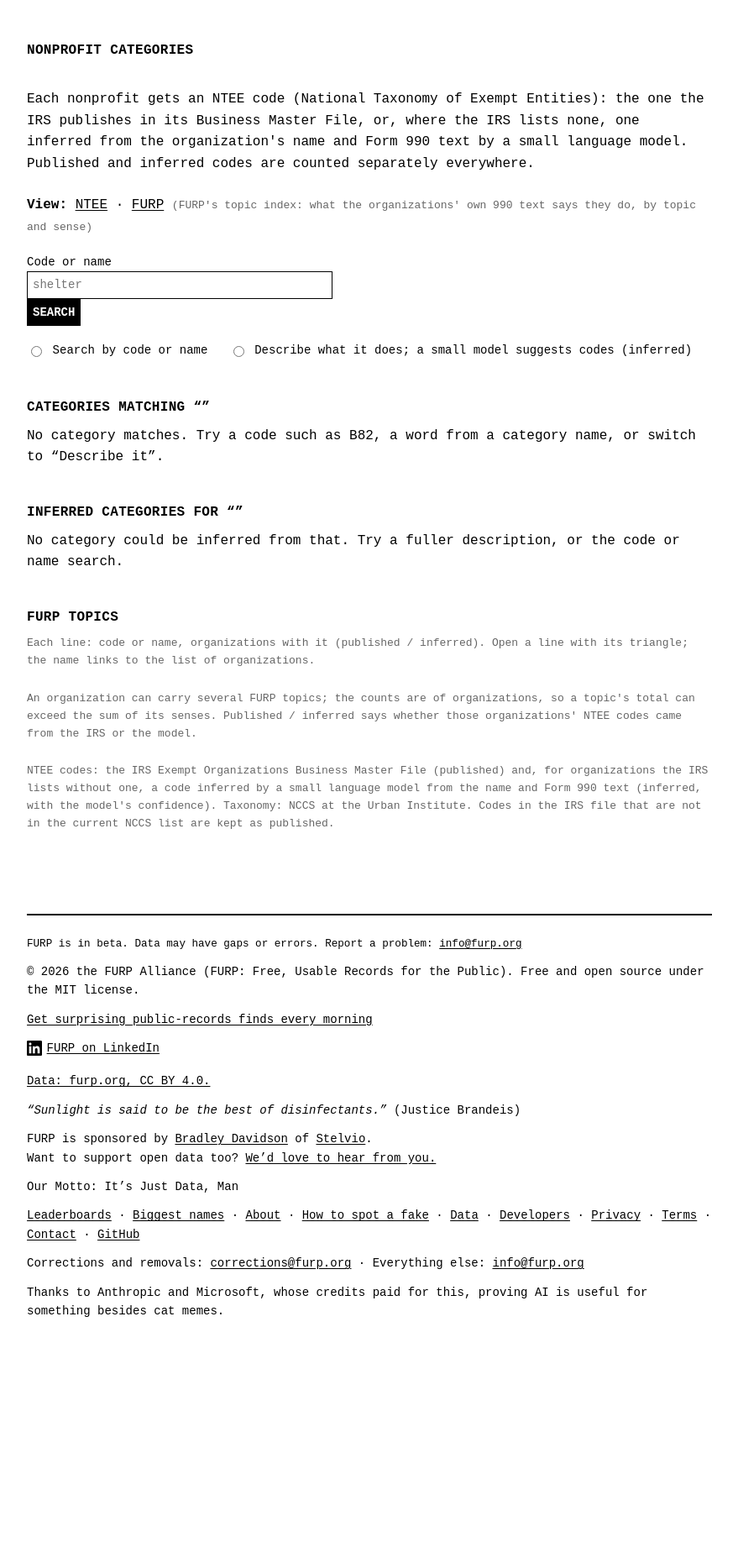
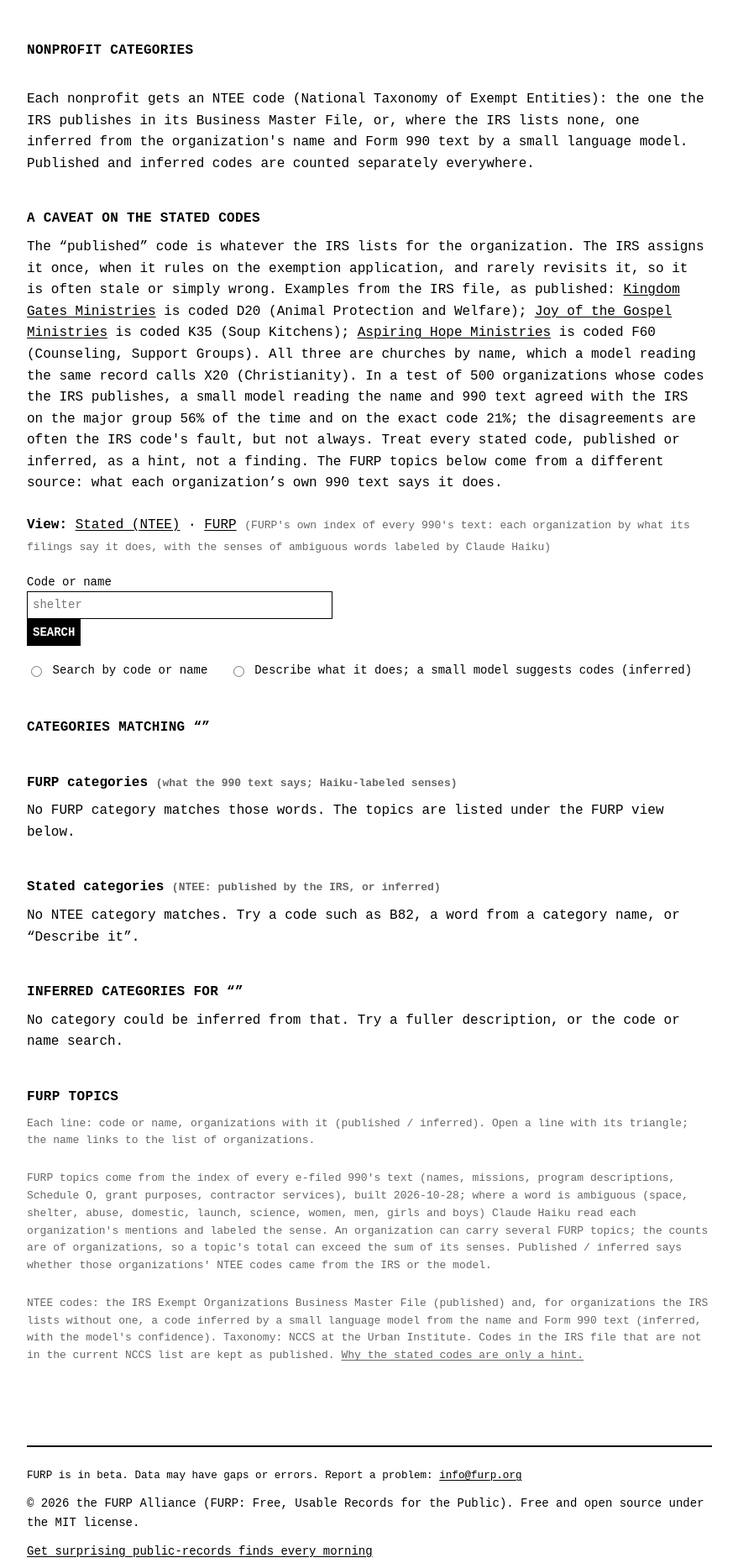
Before and after one commit to michaelolenick/np-explorer, a FastAPI app: template templates/categories.html in a window 1280 px wide. Shown: the part 82-1943 px from the top of the page at 84% size, without its empty margins (200-1079 px from the left). Before the commit the page ends 1650 px from the top, so only its background shows below. Run offline with FastAPI, Linux system fonts and the light colour scheme; the template is opened without the code that fills it, so the values that code supplies are empty; some libraries are stand-ins or nearby versions.

Commit message:
Categories: a caveat on the stated (IRS) codes with examples, the search answers with FURP categories and stated NTEE categories side by side, the FURP view described as the 990 text index
Co-Authored-By: Claude Fable 5.1 <noreply@anthropic.com>

```diff
--- a/app/categories.py
+++ b/app/categories.py
@@ -25,6 +25,11 @@ INFER_PER_HOUR = int(os.environ.get("CATEGORIES_INFER_PER_HOUR", "300"))   # "de
 SOURCE = ("NTEE codes: the IRS Exempt Organizations Business Master File (published) and, for organizations the IRS "
           "lists without one, a code inferred by a small language model from the name and Form 990 text (inferred, "
           "with the model's confidence). Taxonomy: NCCS at the Urban Institute.")
+# What the published codes are worth (owner, 2026-11-05): the IRS assigns an NTEE code when it rules on an application
+# and rarely revisits it; the test in loader/ntee.py found them often plainly wrong. Shown on /categories and the lists.
+CAVEAT_EXAMPLES = [("461660103", "Kingdom Gates Ministries", "D20", "Animal Protection and Welfare"),
+                   ("473430279", "Joy of the Gospel Ministries", "K35", "Soup Kitchens"),
+                   ("414406975", "Aspiring Hope Ministries", "F60", "Counseling, Support Groups")]
 _CODE = re.compile(r"^[A-Za-z][0-9A-Za-z]{0,2}$")
 _STATE = re.compile(r"^[A-Za-z]{2}$")
 _FURP = re.compile(r"^[a-z_]{1,40}(:[a-z_]{1,40})?$")
@@ -120,26 +125,30 @@ def totals() -> dict | None:
     return r
 
 
-def search_nodes(q: str, view: str) -> list[dict]:
-    """Direct search: a code (or its start) or words in a category name."""
+def search_nodes(q: str, view: str) -> dict:
+    """Direct search, both ways at once: FURP categories (the topics and senses the 990 text index labeled) and the
+    stated NTEE categories (published or inferred). A code (or its start) matches NTEE codes; words match names."""
     q = q.strip()
+    out = {"furp": [], "ntee": []}
     if not q:
-        return []
+        return out
     with db.conn() as conn:
         if not _ok(conn):
-            return []
-        if view == "ntee" and _CODE.match(q):
-            return conn.execute("""SELECT level, code, parent, name, orgs, published, inferred FROM ntee_counts
-                                   WHERE view = 'ntee' AND level IN ('major', 'code') AND code LIKE %s ORDER BY code LIMIT 60""",
-                                (q.upper() + "%",)).fetchall()
+            return out
         words = [w for w in re.split(r"[^A-Za-z0-9_]+", q) if w][:6]
-        if not words:
-            return []
-        where = " AND ".join(f"(name ILIKE %(w{i})s OR code ILIKE %(w{i})s)" for i in range(len(words)))
-        params = {f"w{i}": f"%{w}%" for i, w in enumerate(words)}
-        params["v"] = view
-        return conn.execute(f"""SELECT level, code, parent, name, orgs, published, inferred FROM ntee_counts
-                                WHERE view = %(v)s AND {where} ORDER BY orgs DESC LIMIT 60""", params).fetchall()
+        if _CODE.match(q):
+            out["ntee"] = conn.execute("""SELECT level, code, parent, name, orgs, published, inferred FROM ntee_counts
+                                          WHERE view = 'ntee' AND level IN ('major', 'code') AND code LIKE %s ORDER BY code LIMIT 60""",
+                                       (q.upper() + "%",)).fetchall()
+        if words:
+            where = " AND ".join(f"(name ILIKE %(w{i})s OR code ILIKE %(w{i})s)" for i in range(len(words)))
+            params = {f"w{i}": f"%{w}%" for i, w in enumerate(words)}
+            for v in ("furp", "ntee"):
+                if v == "ntee" and out["ntee"]:
+                    continue
+                out[v] = conn.execute(f"""SELECT level, code, parent, name, orgs, published, inferred FROM ntee_counts
+                                          WHERE view = %(v)s AND {where} ORDER BY orgs DESC LIMIT 60""", {**params, "v": v}).fetchall()
+    return out
 
 
 def node_url(view: str, level: str, code: str, parent: str | None = None) -> str:
--- a/templates/categories.html
+++ b/templates/categories.html
@@ -10,10 +10,12 @@
 {% if totals %}
 <p>{{ totals.orgs | num }} organizations have a code: {{ totals.published | num }} published, {{ totals.inferred | num }} inferred; {{ (totals.all_orgs - totals.orgs) | num }} of {{ totals.all_orgs | num }} have none yet. {{ totals.furp | num }} carry a FURP topic.</p>
 {% endif %}
+<h2 id="caveat">A caveat on the stated codes</h2>
+<p>The &ldquo;published&rdquo; code is whatever the IRS lists for the organization. The IRS assigns it once, when it rules on the exemption application, and rarely revisits it, so it is often stale or simply wrong. Examples from the IRS file, as published: {% for ein, name, code, label in cats.CAVEAT_EXAMPLES %}<a href="/org/{{ ein }}">{{ name }}</a> is coded {{ code }} ({{ label }}){% if not loop.last %}; {% endif %}{% endfor %}. All three are churches by name, which a model reading the same record calls X20 (Christianity). In a test of 500 organizations whose codes the IRS publishes, a small model reading the name and 990 text agreed with the IRS on the major group 56% of the time and on the exact code 21%; the disagreements are often the IRS code's fault, but not always. Treat every stated code, published or inferred, as a hint, not a finding. The FURP topics below come from a different source: what each organization&rsquo;s own 990 text says it does.</p>
 <p class="view-toggle"><strong>View:</strong>
-{% if view == "ntee" %}<strong>NTEE</strong>{% else %}<a href="/categories?view=ntee{% if q %}&amp;q={{ q | urlencode }}&amp;mode={{ mode }}{% endif %}">NTEE</a>{% endif %} &middot;
+{% if view == "ntee" %}<strong>Stated (NTEE)</strong>{% else %}<a href="/categories?view=ntee{% if q %}&amp;q={{ q | urlencode }}&amp;mode={{ mode }}{% endif %}">Stated (NTEE)</a>{% endif %} &middot;
 {% if view == "furp" %}<strong>FURP</strong>{% else %}<a href="/categories?view=furp{% if q %}&amp;q={{ q | urlencode }}&amp;mode={{ mode }}{% endif %}">FURP</a>{% endif %}
-<span class="muted">{% if view == "ntee" %}(NCCS taxonomy: 10 broad categories, 26 major groups, 3-character codes){% else %}(FURP's topic index: what the organizations' own 990 text says they do, by topic and sense){% endif %}</span></p>
+<span class="muted">{% if view == "ntee" %}(NCCS taxonomy: 10 broad categories, 26 major groups, 3-character codes; the code the IRS states, or an inferred one){% else %}(FURP's own index of every 990's text: each organization by what its filings say it does, with the senses of ambiguous words labeled by Claude Haiku){% endif %}</span></p>
 <form class="filters cat-search" action="/categories" method="get" role="search">
 <input type="hidden" name="view" value="{{ view }}">
 <div class="cat-search-row"><label>{% if mode == "infer" %}What the organization does{% else %}Code or name{% endif %} <input name="q" value="{{ q }}" maxlength="300" placeholder="{% if mode == 'infer' %}feeds families after hurricanes{% elif view == 'ntee' %}B82, or scholarships{% else %}shelter{% endif %}"></label> <button type="submit">SEARCH</button></div>
@@ -21,10 +23,16 @@
 </form>
 {% if found is not none %}
 <h2>Categories matching &ldquo;{{ q }}&rdquo;</h2>
-{% if found %}
+<h3>FURP categories <span class="muted">(what the 990 text says; Haiku-labeled senses)</span></h3>
+{% if found.furp %}
+<div class="scroll"><table><thead><tr><th>Topic</th><th>Sense</th><th class="n">Organizations</th><th class="n">With a published NTEE code</th><th class="n">With an inferred one</th></tr></thead>
+<tbody>{% for n in found.furp %}<tr><td><a href="{{ cats.node_url("furp", n.level, n.code) }}">{{ (n.parent if n.level == "sense" else n.code).replace("_", " ") }}</a></td><td>{% if n.level == "sense" %}<a href="{{ cats.node_url("furp", n.level, n.code) }}">{{ n.name.replace("_", " ") }}</a>{% endif %}</td><td class="n">{{ n.orgs | num }}</td><td class="n">{{ n.published | num }}</td><td class="n">{{ n.inferred | num }}</td></tr>{% endfor %}</tbody></table></div>
+{% else %}<p>No FURP category matches those words. The topics are listed under the FURP view below.</p>{% endif %}
+<h3>Stated categories <span class="muted">(NTEE: published by the IRS, or inferred)</span></h3>
+{% if found.ntee %}
 <div class="scroll"><table><thead><tr><th>Code</th><th>Name</th><th>Level</th><th class="n">Organizations</th><th class="n">Published</th><th class="n">Inferred</th></tr></thead>
-<tbody>{% for n in found %}<tr><td><a href="{{ cats.node_url(view, n.level, n.code) }}">{{ n.code }}</a></td><td><a href="{{ cats.node_url(view, n.level, n.code) }}">{{ n.name }}</a></td><td>{{ n.level }}</td><td class="n">{{ n.orgs | num }}</td><td class="n">{{ n.published | num }}</td><td class="n">{{ n.inferred | num }}</td></tr>{% endfor %}</tbody></table></div>
-{% else %}<p>No category matches. Try a code such as B82, a word from a category name, or switch to &ldquo;Describe it&rdquo;.</p>{% endif %}
+<tbody>{% for n in found.ntee %}<tr><td><a href="{{ cats.node_url("ntee", n.level, n.code) }}">{{ n.code }}</a></td><td><a href="{{ cats.node_url("ntee", n.level, n.code) }}">{{ n.name }}</a></td><td>{{ n.level }}</td><td class="n">{{ n.orgs | num }}</td><td class="n">{{ n.published | num }}</td><td class="n">{{ n.inferred | num }}</td></tr>{% endfor %}</tbody></table></div>
+{% else %}<p>No NTEE category matches. Try a code such as B82, a word from a category name, or &ldquo;Describe it&rdquo;.</p>{% endif %}
 {% endif %}
 {% if inferred is not none %}
 <h2>Inferred categories for &ldquo;{{ q }}&rdquo;</h2>
@@ -36,7 +44,7 @@
 {% elif inferred.how == "off" %}<p>The describe-it lookup is not available right now. Try the code or name search.</p>
 {% else %}<p>No category could be inferred from that. Try a fuller description, or the code or name search.</p>{% endif %}
 {% endif %}
-<h2>{% if view == "ntee" %}NTEE codes{% else %}FURP topics{% endif %}</h2>
+<h2>{% if view == "ntee" %}Stated NTEE codes{% else %}FURP topics{% endif %}</h2>
 <p class="muted">Each line: code or name, organizations with it (published / inferred). Open a line with its triangle; the name links to the list of organizations.</p>
 {% if view == "ntee" %}
 <div class="cat-tree">
@@ -64,7 +72,7 @@
 </details>
 {% endfor %}
 </div>
-<p class="muted">An organization can carry several FURP topics; the counts are of organizations, so a topic's total can exceed the sum of its senses. Published / inferred says whether those organizations' NTEE codes came from the IRS or the model.</p>
+<p class="muted">FURP topics come from the index of every e-filed 990's text (names, missions, program descriptions, Schedule O, grant purposes, contractor services), built 2026-10-28; where a word is ambiguous (space, shelter, abuse, domestic, launch, science, women, men, girls and boys) Claude Haiku read each organization's mentions and labeled the sense. An organization can carry several FURP topics; the counts are of organizations, so a topic's total can exceed the sum of its senses. Published / inferred says whether those organizations' NTEE codes came from the IRS or the model.</p>
 {% endif %}
-<p class="muted">{{ cats.SOURCE }} Codes in the IRS file that are not in the current NCCS list are kept as published.</p>
+<p class="muted">{{ cats.SOURCE }} Codes in the IRS file that are not in the current NCCS list are kept as published. <a href="#caveat">Why the stated codes are only a hint.</a></p>
 {% endblock %}
--- a/templates/categories_list.html
+++ b/templates/categories_list.html
@@ -22,5 +22,5 @@
 <h2>By state</h2>
 <p>{% for s in states %}<a href="{{ page_path }}?state={{ s.state }}{% if source %}&amp;source={{ source }}{% endif %}">{{ s.state }}</a> {{ s.n | num }}{% if not loop.last %} &middot; {% endif %}{% endfor %}</p>
 {% endif %}
-<p class="muted">{{ cats.SOURCE }}</p>
+<p class="muted">{{ cats.SOURCE }}{% if view == "ntee" %} The stated code is what the IRS lists, assigned once and rarely revisited, so it is often wrong: <a href="/categories#caveat">see the caveat and examples</a>.{% endif %}</p>
 {% endblock %}
```
Also changed, not shown: tests/test_categories.py (+3 -1 lines).
